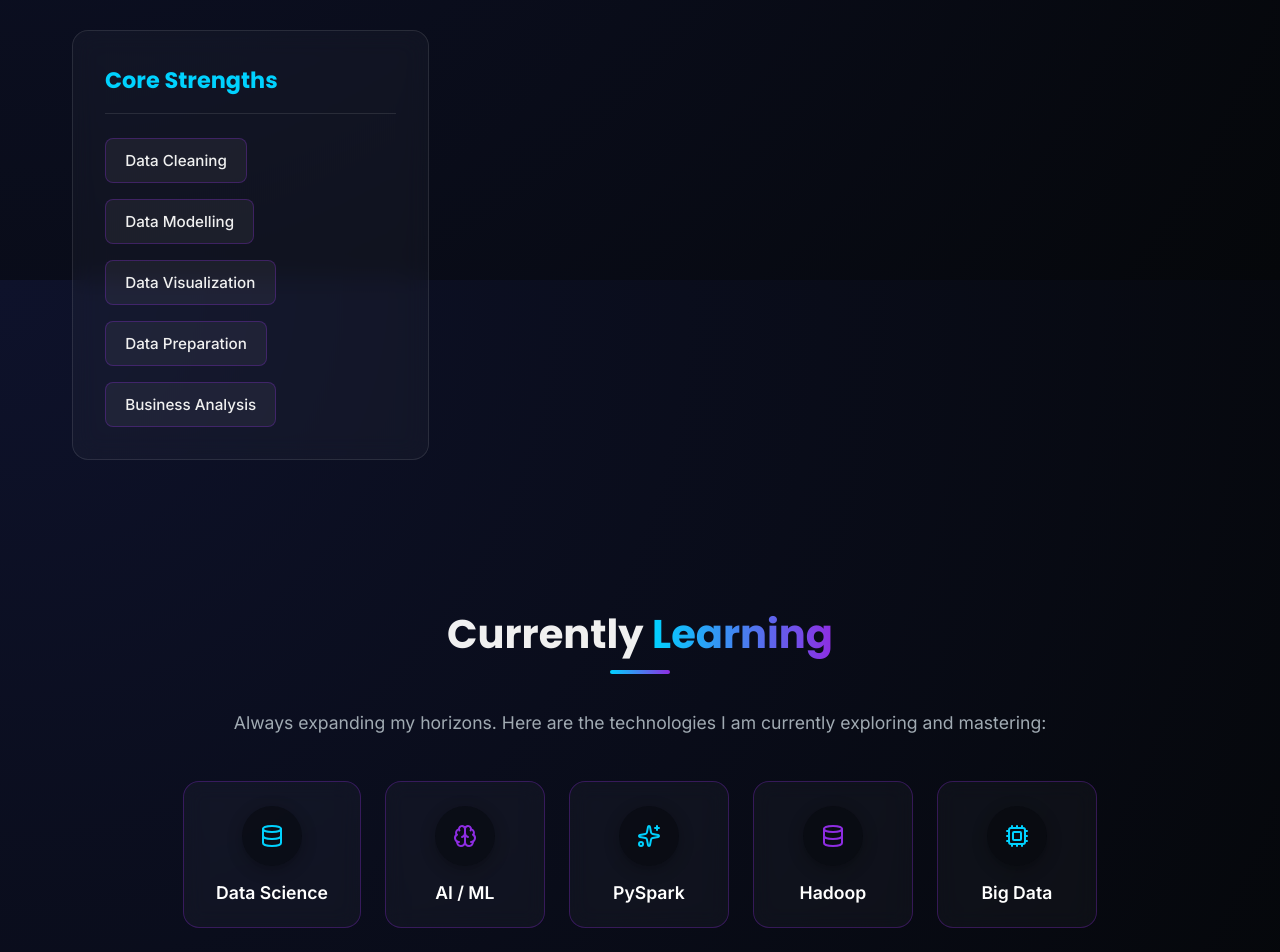
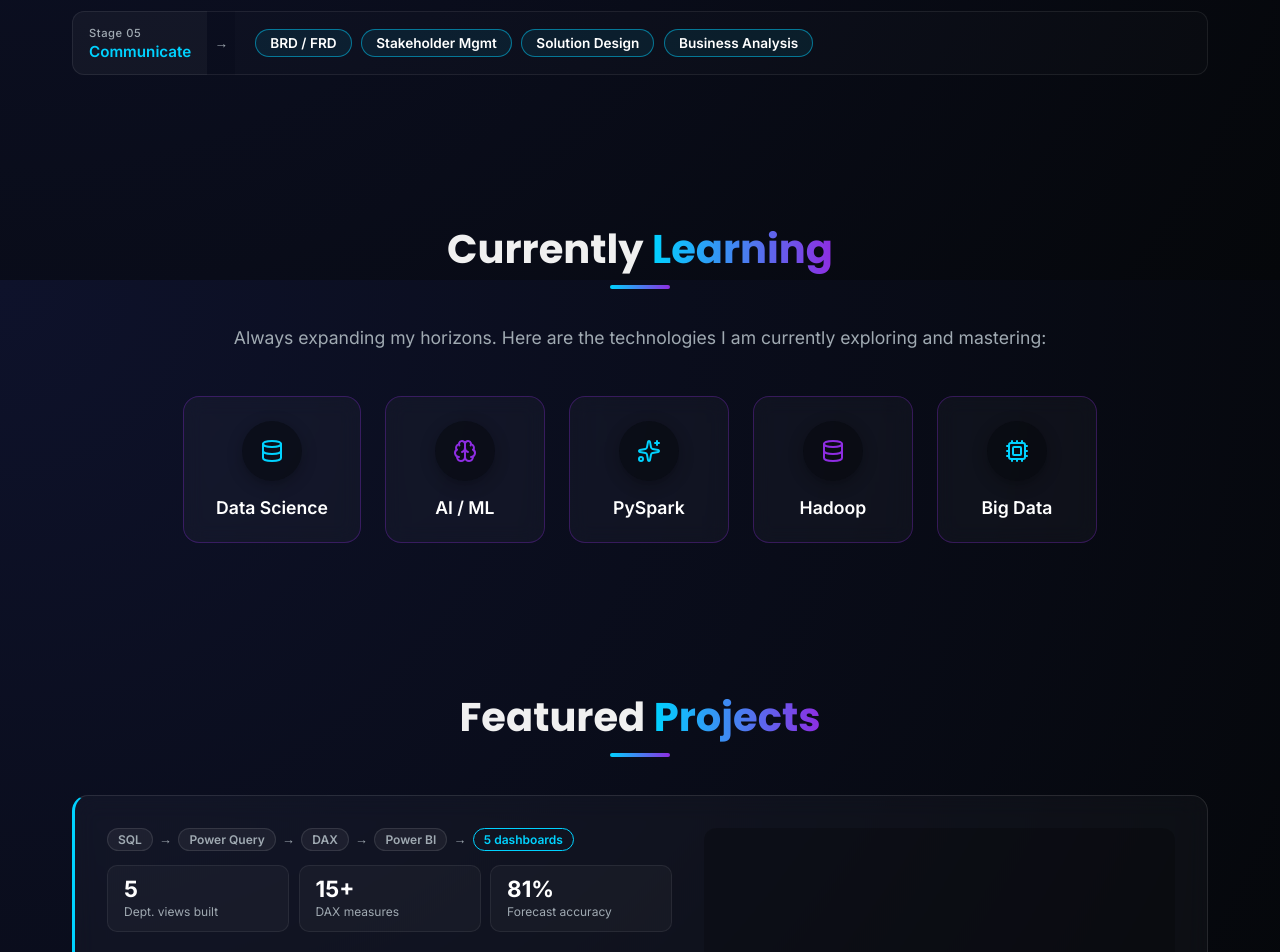
Before and after one commit to RakeshSahu09/portfolio-rakesh, a React (Vite) app: page / in a window 1280 px wide. Shown: the part 2120-3072 px from the top of the page. Built offline with nearby package versions, Linux system fonts and the light colour scheme.

Commit message:
feat: redesign Skills as workflow stages, add pipeline/metrics to Projects

```diff
--- a/src/components/Projects.jsx
+++ b/src/components/Projects.jsx
@@ -5,13 +5,45 @@ import { Link } from 'react-router-dom';
 
 import { projects } from './projectsData';
 
+const projectMeta = [
+    {
+        pipeline: ['SQL', 'Power Query', 'DAX', 'Power BI'],
+        pipelineEnd: '5 dashboards',
+        metrics: [
+            { val: '5',   label: 'Dept. views built' },
+            { val: '15+', label: 'DAX measures' },
+            { val: '81%', label: 'Forecast accuracy' },
+        ]
+    },
+    {
+        pipeline: ['CSV', 'PostgreSQL', 'SQL', 'EDA'],
+        pipelineEnd: '4 analyses',
+        metrics: [
+            { val: '166K+', label: 'Transactions' },
+            { val: '500',   label: 'Stores analyzed' },
+            { val: '65.6%', label: 'Revenue drivers' },
+        ]
+    },
+    {
+        pipeline: ['CSV', 'Pandas', 'EDA', 'Matplotlib'],
+        pipelineEnd: '5 insights',
+        metrics: [
+            { val: '134K', label: 'Clean bookings' },
+            { val: '25',   label: 'Properties' },
+            { val: '58%',  label: 'Avg occupancy' },
+        ]
+    },
+];
+
 const Projects = () => {
     return (
         <section id="projects" className="section container">
             <h2 className="section-title">Featured <span className="text-gradient">Projects</span></h2>
 
             <div style={{ display: 'flex', flexDirection: 'column', gap: '4rem' }}>
-                {projects.map((project, idx) => (
+                {projects.map((project, idx) => {
+                    const meta = projectMeta[idx] || null;
+                    return (
                         <motion.div
                             key={idx}
                             className="glass-card projects-card"
@@ -28,6 +60,63 @@ const Projects = () => {
                             }}
                         >
                             <div>
+                                {/* Block 1 — Tool pipeline */}
+                                {meta && (
+                                    <div style={{ display: 'flex', flexWrap: 'wrap', alignItems: 'center', gap: '0.4rem', marginBottom: '0.85rem' }}>
+                                        {meta.pipeline.map((step, sIdx) => (
+                                            <React.Fragment key={sIdx}>
+                                                <span style={{
+                                                    background: 'rgba(255,255,255,0.05)',
+                                                    border: '1px solid rgba(255,255,255,0.1)',
+                                                    color: 'var(--color-text-muted)',
+                                                    borderRadius: '20px',
+                                                    fontSize: '0.75rem',
+                                                    fontWeight: '600',
+                                                    padding: '3px 10px',
+                                                    whiteSpace: 'nowrap',
+                                                }}>
+                                                    {step}
+                                                </span>
+                                                <span style={{ color: 'var(--color-text-muted)', fontSize: '0.8rem' }}>→</span>
+                                            </React.Fragment>
+                                        ))}
+                                        {/* Pipeline end tag */}
+                                        <span style={{
+                                            background: `${project.accent}18`,
+                                            border: `1px solid ${project.accent}`,
+                                            color: project.accent,
+                                            borderRadius: '20px',
+                                            fontSize: '0.75rem',
+                                            fontWeight: '600',
+                                            padding: '3px 10px',
+                                            whiteSpace: 'nowrap',
+                                        }}>
+                                            {meta.pipelineEnd}
+                                        </span>
+                                    </div>
+                                )}
+
+                                {/* Block 2 — Metrics strip */}
+                                {meta && (
+                                    <div className="project-metrics" style={{ display: 'grid', gridTemplateColumns: 'repeat(3, 1fr)', gap: '0.6rem', marginBottom: '1.25rem' }}>
+                                        {meta.metrics.map((m, mIdx) => (
+                                            <div key={mIdx} style={{
+                                                background: 'rgba(255,255,255,0.03)',
+                                                border: '1px solid rgba(255,255,255,0.07)',
+                                                borderRadius: '10px',
+                                                padding: '0.75rem 1rem',
+                                            }}>
+                                                <div style={{ fontSize: '1.4rem', fontWeight: '700', color: '#fff', lineHeight: 1 }}>
+                                                    {m.val}
+                                                </div>
+                                                <div style={{ fontSize: '0.75rem', color: 'var(--color-text-muted)', marginTop: '4px' }}>
+                                                    {m.label}
+                                                </div>
+                                            </div>
+                                        ))}
+                                    </div>
+                                )}
+
                                 <h3 style={{ fontSize: '2rem', marginBottom: '1rem', color: '#fff' }}>
                                     {project.title}
                                 </h3>
@@ -38,7 +127,7 @@ const Projects = () => {
                                 <ul style={{ listStyle: 'none', padding: 0, marginBottom: '2rem', display: 'flex', flexDirection: 'column', gap: '0.8rem' }}>
                                     {project.highlights.map((h, i) => (
                                         <li key={i} style={{ display: 'flex', alignItems: 'flex-start', gap: '0.8rem', color: 'var(--color-text-main)' }}>
-                                        <div style={{ marginTop: '0.4rem', width: '8px', height: '8px', borderRadius: '50%', background: project.accent, boxShadow: `0 0 10px ${project.accent}` }}></div>
+                                            <div style={{ marginTop: '0.4rem', width: '8px', height: '8px', borderRadius: '50%', background: project.accent, boxShadow: `0 0 10px ${project.accent}`, flexShrink: 0 }}></div>
                                             <span style={{ fontSize: '0.95rem' }}>{h}</span>
                                         </li>
                                     ))}
@@ -65,8 +154,35 @@ const Projects = () => {
                             </div>
 
                         </motion.div>
-                ))}
+                    );
+                })}
             </div>
+
+            {/* Responsive styles for project metrics */}
+            <style>{`
+                @media (max-width: 768px) {
+                    .project-metrics > div {
+                        padding: 0.5rem 0.75rem !important;
+                    }
+                    .project-metrics > div > div:first-child {
+                        font-size: 1.1rem !important;
+                    }
+                }
+                @media (max-width: 480px) {
+                    .glass-card.projects-card {
+                        padding: 1.2rem !important;
+                    }
+                    .project-metrics > div {
+                        padding: 0.5rem 0.6rem !important;
+                    }
+                    .project-metrics > div > div:first-child {
+                        font-size: 1rem !important;
+                    }
+                    .project-metrics > div > div:last-child {
+                        font-size: 0.65rem !important;
+                    }
+                }
+            `}</style>
         </section>
     );
 };
--- a/src/components/Skills.jsx
+++ b/src/components/Skills.jsx
@@ -1,69 +1,143 @@
 import React from 'react';
 import { motion } from 'framer-motion';
 
-const skillsData = [
-    {
-        category: "Data & Analytics",
-        items: ["Power BI", "Power BI Service", "DAX", "Power Query", "Advanced Excel", "Tableau"]
-    },
-    {
-        category: "Databases",
-        items: ["PostgreSQL", "MySQL", "SQL Server"]
-    },
-    {
-        category: "Programming",
-        items: ["Python"]
-    },
-    {
-        category: "Core Strengths",
-        items: ["Data Cleaning", "Data Modelling", "Data Visualization", "Data Preparation", "Business Analysis"]
-    }
+const stages = [
+    { num: '01', name: 'Extract',       tools: ['PostgreSQL', 'MySQL', 'SQL Server', 'Power Query'] },
+    { num: '02', name: 'Clean & Model', tools: ['Power Query', 'Python (Pandas)', 'Data Modelling', 'Star Schema'] },
+    { num: '03', name: 'Analyse',       tools: ['DAX', 'Advanced Excel', 'Python (EDA)', 'Statistical Analysis'] },
+    { num: '04', name: 'Visualise',     tools: ['Power BI', 'Power BI Service', 'Tableau', 'Matplotlib / Seaborn'] },
+    { num: '05', name: 'Communicate',   tools: ['BRD / FRD', 'Stakeholder Mgmt', 'Solution Design', 'Business Analysis'] },
 ];
 
-const Skills = () => {
-    return (
+const rowBorder = '1px solid rgba(255,255,255,0.08)';
+
+const Skills = () => (
     <section id="skills" className="section container">
         <h2 className="section-title">Technical <span className="text-gradient">Arsenal</span></h2>
 
-            <div style={{ display: 'grid', gridTemplateColumns: 'repeat(auto-fit, minmax(280px, 1fr))', gap: '2rem' }}>
-                {skillsData.map((group, groupIdx) => (
-                    <motion.div
-                        key={groupIdx}
-                        className="glass-card"
-                        initial={{ y: 30, opacity: 0 }}
-                        whileInView={{ y: 0, opacity: 1 }}
-                        viewport={{ once: true, margin: '-50px' }}
-                        transition={{ duration: 0.5, delay: groupIdx * 0.1 }}
-                        style={{ display: 'flex', flexDirection: 'column' }}
-                    >
-                        <h3 style={{ fontSize: '1.4rem', borderBottom: '1px solid var(--card-border)', paddingBottom: '1rem', marginBottom: '1.5rem', color: 'var(--color-electric-blue)' }}>
-                            {group.category}
-                        </h3>
-                        <div style={{ display: 'flex', flexWrap: 'wrap', gap: '1rem' }}>
-                            {group.items.map((skill, idx) => (
+        <div style={{ display: 'flex', flexDirection: 'column', gap: '1rem' }}>
+            {stages.map((stage, idx) => (
                 <motion.div
                     key={idx}
-                                    whileHover={{ scale: 1.05, y: -2, boxShadow: 'var(--glow-violet)' }}
+                    className="skills-row"
+                    initial={{ x: -40, opacity: 0 }}
+                    whileInView={{ x: 0, opacity: 1 }}
+                    viewport={{ once: true, margin: '-40px' }}
+                    transition={{ duration: 0.5, delay: idx * 0.08 }}
+                    style={{ display: 'flex', alignItems: 'stretch' }}
+                >
+                    {/* Stage label */}
+                    <div
+                        className="skills-stage-label"
                         style={{
-                                        background: 'rgba(255,255,255,0.05)',
-                                        padding: '0.75rem 1.2rem',
-                                        borderRadius: '8px',
-                                        border: '1px solid rgba(142,45,226,0.3)',
-                                        fontSize: '0.95rem',
-                                        fontWeight: '500',
-                                        cursor: 'default',
-                                        transition: 'all 0.3s ease'
+                            minWidth: '130px',
+                            background: 'rgba(255,255,255,0.04)',
+                            border: rowBorder,
+                            borderRight: 'none',
+                            borderRadius: '12px 0 0 12px',
+                            padding: '0.85rem 1rem',
+                            display: 'flex',
+                            flexDirection: 'column',
+                            justifyContent: 'center',
                         }}
                     >
-                                    {skill}
-                                </motion.div>
+                        <span style={{ fontSize: '0.7rem', color: 'var(--color-text-muted)', fontWeight: '500', letterSpacing: '0.05em' }}>
+                            Stage {stage.num}
+                        </span>
+                        <span style={{ fontSize: '0.95rem', color: 'var(--color-electric-blue)', fontWeight: '600', marginTop: '2px' }}>
+                            {stage.name}
+                        </span>
+                    </div>
+
+                    {/* Arrow divider */}
+                    <div
+                        className="skills-arrow"
+                        style={{
+                            width: '28px',
+                            borderTop: rowBorder,
+                            borderBottom: rowBorder,
+                            display: 'flex',
+                            alignItems: 'center',
+                            justifyContent: 'center',
+                            color: 'var(--color-text-muted)',
+                            fontSize: '0.85rem',
+                            flexShrink: 0,
+                        }}
+                    >
+                        →
+                    </div>
+
+                    {/* Pills area */}
+                    <div
+                        className="skills-tools"
+                        style={{
+                            flex: 1,
+                            border: rowBorder,
+                            borderLeft: 'none',
+                            borderRadius: '0 12px 12px 0',
+                            background: 'rgba(255,255,255,0.015)',
+                            padding: '0.85rem 1.25rem',
+                            display: 'flex',
+                            alignItems: 'center',
+                            flexWrap: 'wrap',
+                            gap: '0.6rem',
+                        }}
+                    >
+                        {stage.tools.map((tool, tIdx) => (
+                            <span
+                                key={tIdx}
+                                style={{
+                                    background: 'rgba(0,210,255,0.08)',
+                                    border: '1px solid rgba(0,210,255,0.5)',
+                                    color: '#fff',
+                                    fontWeight: '600',
+                                    borderRadius: '20px',
+                                    padding: '5px 14px',
+                                    fontSize: '0.85rem',
+                                    whiteSpace: 'nowrap',
+                                }}
+                            >
+                                {tool}
+                            </span>
                         ))}
                     </div>
                 </motion.div>
             ))}
         </div>
+
+        {/* Responsive styles */}
+        <style>{`
+            @media (max-width: 768px) {
+                .skills-row {
+                    flex-direction: column !important;
+                }
+                .skills-stage-label {
+                    min-width: unset !important;
+                    width: 100% !important;
+                    border-right: 1px solid rgba(255,255,255,0.08) !important;
+                    border-bottom: none !important;
+                    border-radius: 12px 12px 0 0 !important;
+                }
+                .skills-arrow {
+                    display: none !important;
+                }
+                .skills-tools {
+                    border-left: 1px solid rgba(255,255,255,0.08) !important;
+                    border-radius: 0 0 12px 12px !important;
+                    border-top: none !important;
+                }
+            }
+            @media (max-width: 480px) {
+                .skills-stage-label span:last-child {
+                    font-size: 0.85rem !important;
+                }
+                .skills-tools span {
+                    font-size: 0.75rem !important;
+                    padding: 4px 10px !important;
+                }
+            }
+        `}</style>
     </section>
 );
-};
 
 export default Skills;
```
Lines whose indentation alone changed are shown as unchanged.
